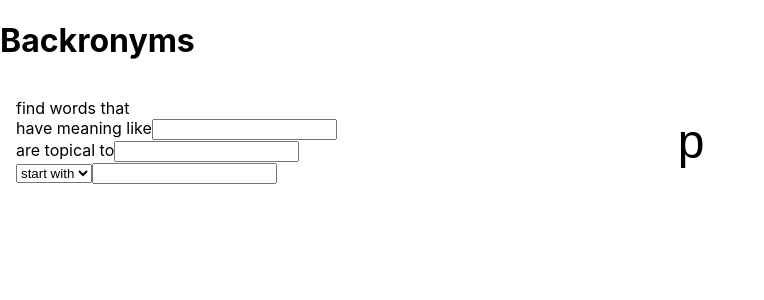
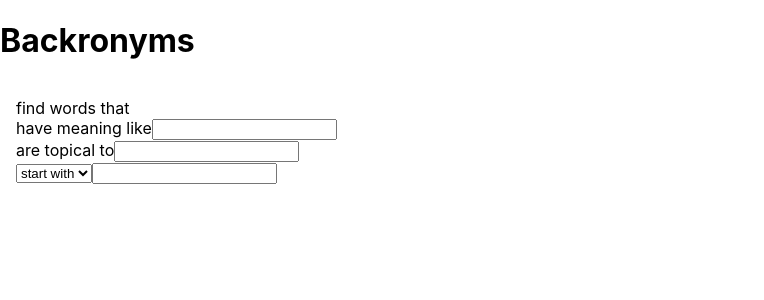
Before and after one commit to PhilNorfleet/backronym, a Next.js app: page / in a window 1280 px wide. Shown: the top 300 px of the page, without its empty margins (0-764 px from the left). Built offline with nearby package versions, Linux system fonts and the light colour scheme.

Commit message:
add github actions demo

```diff
--- a/src/modules/builder/Builder.tsx
+++ b/src/modules/builder/Builder.tsx
@@ -12,6 +12,7 @@ const Builder = () => {
         <Letter
           key={`${letter}-${index}`}
           character={letter.character}
+          word={letter.word}
           index={index}
           onFocus={() => setFocus(index)}
           autoFocus={focus === index}
--- a/src/modules/builder/Letter.tsx
+++ b/src/modules/builder/Letter.tsx
@@ -1,26 +1,34 @@
 import React, { useEffect, useState } from "react";
 import styled from "styled-components";
-import type { Character } from "./store";
+import type { Character } from "./types";
 import useLettersStore from "./store";
 
 const StyledListItem = styled.li`
   list-style-type: none;
 `;
-const StyledInput = styled.input`
+const StyledInput = styled.input<{ wordLength: number }>`
   border: none;
+  background: repeating-linear-gradient(90deg,
+    dimgrey 0, dimgrey 1ch,
+    transparent 0, transparent .5ch)
+    0 100%/ #{${(props) => props.wordLength * 2.5}ch}
   outline: none;
-  width: 5rem;
-  font-size: 3rem;
-  padding: 1rem;
+  width: 3ch;
+  padding: 0 1ch;
+  text-transform: capitalize;
+  font: 5ch courier new, monospace;
+
 `;
 type LetterProps = {
   character: Character;
+  word?: string;
   index: number;
   onFocus: (index: number) => void;
   autoFocus: boolean;
 };
 const Letter = ({
   character: storedCharacter,
+  word,
   index,
   onFocus,
   autoFocus,
@@ -33,17 +41,17 @@ const Letter = ({
   return (
     <StyledListItem>
       <StyledInput
-        value={storedCharacter}
+        value={word}
         onChange={(e: React.ChangeEvent<HTMLInputElement>) => {
-          const newValue = e.target.value
-            .replace(/\W|\d/g, "")
-            .slice(-1)
-            .toLowerCase() as Character;
+          const newValue = e.target.value as Character;
+          // .replace(/\W|\d/g, "")
+          // .slice(-1) as Character;
           setValue(newValue);
         }}
         onFocus={() => onFocus(index)}
         autoFocus={autoFocus}
         spellCheck={false}
+        wordLength={word?.length ?? 0}
       />
     </StyledListItem>
   );
--- a/src/modules/builder/store.ts
+++ b/src/modules/builder/store.ts
@@ -1,46 +1,15 @@
 import create from "zustand";
 import { devtools } from "zustand/middleware";
+import type { BuilderLetter, Character } from "./types";
 
 /*
  * Types
  */
-export type Character =
-  | "a"
-  | "b"
-  | "c"
-  | "d"
-  | "e"
-  | "f"
-  | "g"
-  | "h"
-  | "i"
-  | "j"
-  | "k"
-  | "l"
-  | "m"
-  | "n"
-  | "o"
-  | "p"
-  | "q"
-  | "r"
-  | "s"
-  | "t"
-  | "u"
-  | "v"
-  | "w"
-  | "x"
-  | "y"
-  | "z"
-  | "";
-
-export type BuilderLetter = {
-  character: Character;
-  word?: string;
-};
 
 interface State {
   letters: BuilderLetter[];
   setCharacter: (character: Character, index: number) => void;
+  setWord: (word: string, index: number) => void;
   setLetters: (word: string) => void;
 }
 
@@ -49,11 +18,20 @@ interface State {
  */
 const useStore = create<State>()(
   devtools((set) => ({
-    letters: [{ character: "p" }],
+    letters: [],
     setCharacter: (character, index) =>
       set((state) => {
         const letters = [...state.letters];
         letters[index] = { character };
+        return { letters };
+      }),
+    setWord: (word, index) =>
+      set((state) => {
+        const letters = [...state.letters];
+        const letter = letters[index];
+        letter.character = word.charAt(0) as Character;
+        letter.word = word;
+        letters[index] = letter;
         return { letters };
       }),
     setLetters: (word) =>
--- /dev/null
+++ b/src/modules/builder/types.ts
@@ -0,0 +1,32 @@
+export type Character =
+  | "a"
+  | "b"
+  | "c"
+  | "d"
+  | "e"
+  | "f"
+  | "g"
+  | "h"
+  | "i"
+  | "j"
+  | "k"
+  | "l"
+  | "m"
+  | "n"
+  | "o"
+  | "p"
+  | "q"
+  | "r"
+  | "s"
+  | "t"
+  | "u"
+  | "v"
+  | "w"
+  | "x"
+  | "y"
+  | "z"
+  | "";
+export type BuilderLetter = {
+  character: Character;
+  word?: string;
+};
```
